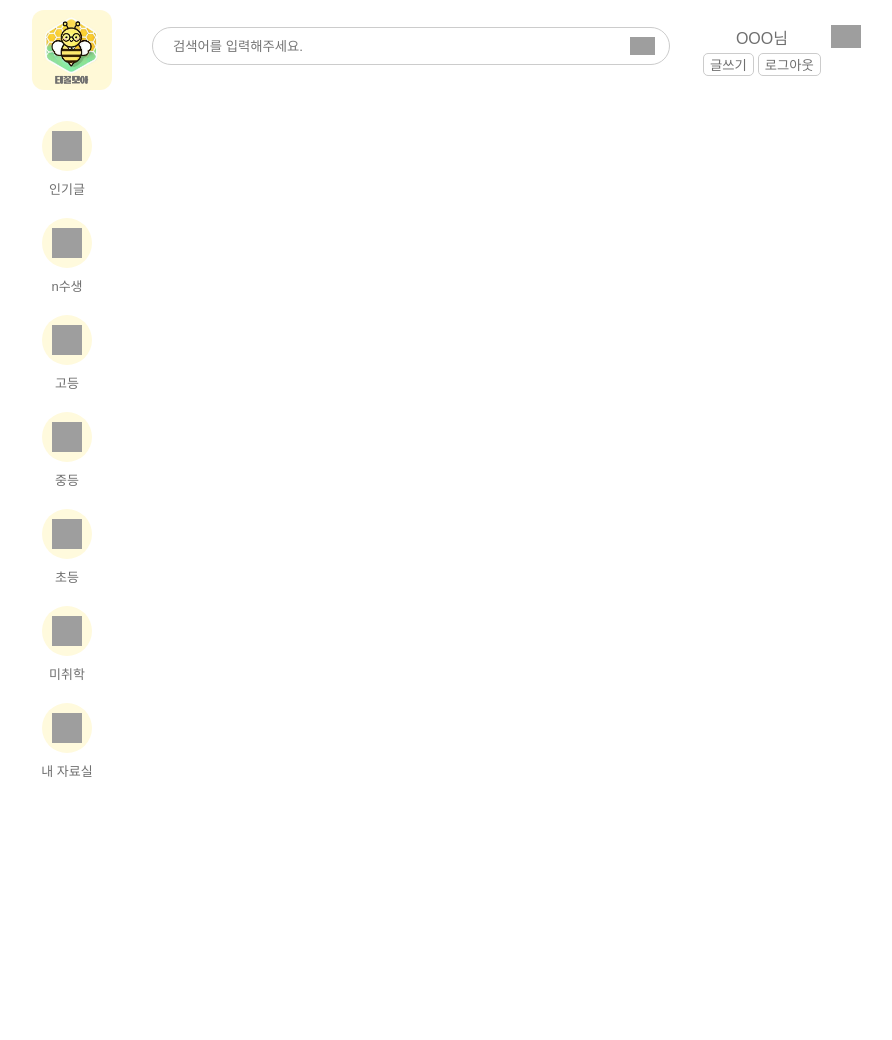
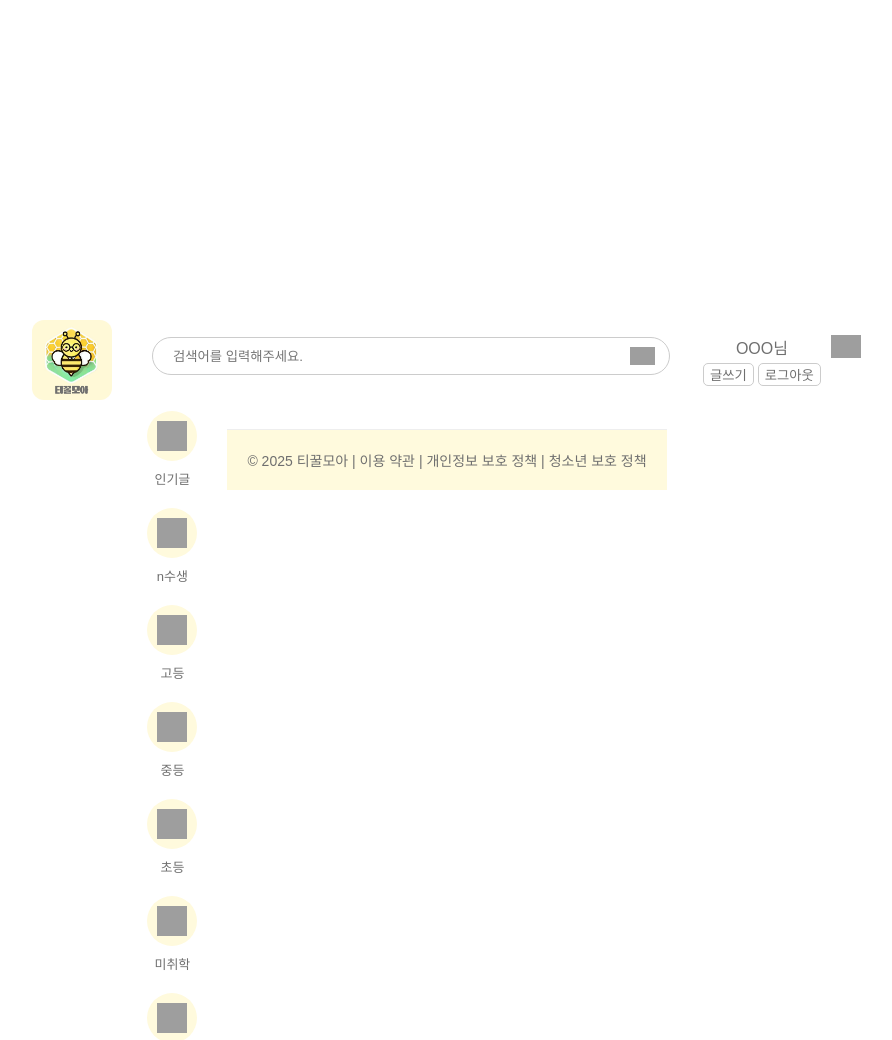
Before and after one commit to hoonee-math/Teachers_2_Market, a Java web app: page / in a window 1280 px wide; the page is wider, and only the part inside the window is pictured. Shown: the top 1040 px of that part, without its empty margins (258-1150 px from the left). Before the commit the page ends 777 px from the top of that part, so only its background shows below. Run offline with Tomcat 11, a stand-in JSP engine, Linux system fonts and the light colour scheme; grey boxes are pictures that could not be loaded.

Commit message:
my/수정/헤더,사이드바,푸터 만드는 중

```diff
--- /dev/null
+++ b/src/main/webapp/WEB-INF/views/common/footer.jsp
@@ -0,0 +1,34 @@
+<%@ page language="java" contentType="text/html; charset=UTF-8"
+	pageEncoding="UTF-8"%>
+
+<style>
+/* *{border:1px solid pink;} */
+/* body에 height 관련 속성만 추가 */
+body {
+    min-height: 100vh; /* 최소 높이를 뷰포트 높이로 설정 */
+    display: flex;
+    flex-direction: column;
+}
+
+footer {
+    width: 100%;
+    margin-top: auto; /* 컨텐츠가 적을 때 아래로 밀어줌 */
+    padding: 20px;
+    text-align: center;
+    font-size: 14px;
+    color: #6f6f6f;
+    background-color: #fffadd;
+    border-top: 1px solid #eee;
+}
+
+footer p {
+    margin: 0;
+}
+</style>
+
+<footer>
+	<p>© 2025 티꿀모아 | 이용 약관 | 개인정보 보호 정책 | 청소년 보호 정책</p>
+</footer>
+
+</body>
+</html>
--- a/src/main/webapp/index.jsp
+++ b/src/main/webapp/index.jsp
@@ -11,3 +11,5 @@
 
 </body>
 </html>
+
+<jsp:include page="/WEB-INF/views/common/footer.jsp"/>
--- a/src/main/webapp/resources/css/common/header.css
+++ b/src/main/webapp/resources/css/common/header.css
@@ -22,6 +22,7 @@
     display: flex;
     flex-direction: column;
     width: 880px;
+	height: 80px;
 }
 .main{
     display: flex;
```
Also changed, not shown: src/main/webapp/resources/css/common/sidebar.css (indentation only). Lines whose indentation alone changed are shown as unchanged.
